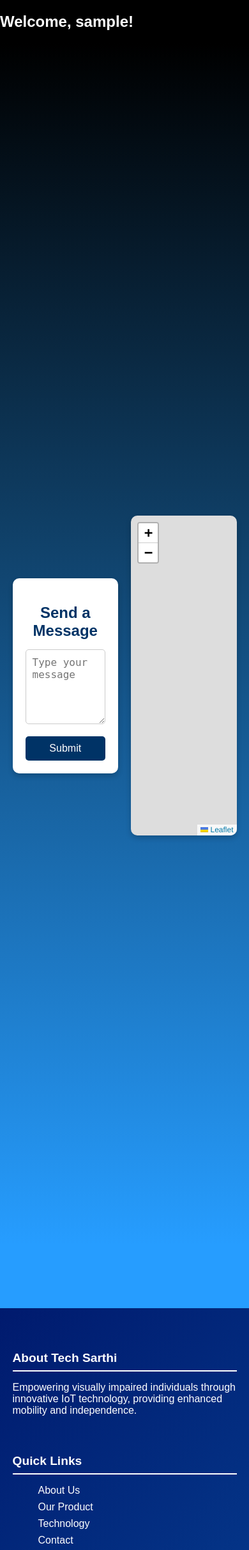
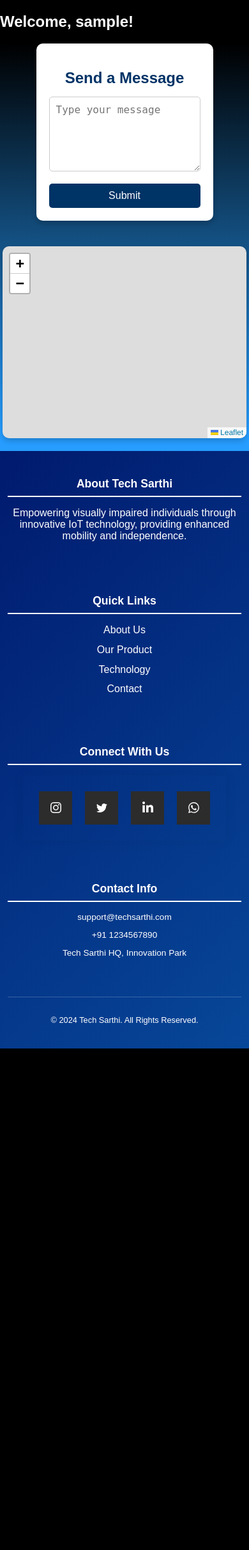
Before and after one commit to leviosa-1/Techsarthi, a Flask app: template templates/message.html in a window 390 px wide. Shown: the part 48-2471 px from the top of the page at 64% size. Run offline with Flask 3, Linux system fonts and the light colour scheme; the template is opened without the code that fills it: most values are stand-ins (such as "Sample title", 1, 10 or a date in 2020).

Commit message:
responsive messagehtml

```diff
--- a/static/style.css
+++ b/static/style.css
@@ -359,9 +367,106 @@
   height: 80vh;
   padding: 0 5%;
   margin: 0;
-  background: linear-gradient(180deg, rgba(0, 0, 0, 1) 0%, rgba(38, 157, 255, 1) 95%);
+  background: linear-gradient(
+    180deg,
+    rgba(0, 0, 0, 1) 0%,
+    rgba(38, 157, 255, 1) 95%
+  );
   background-color: black;
-  gap: 20px; /* Adds spacing between message section and map */
+  gap: 20px;
+}
+
+@media screen and (max-width: 1024px) {
+  /* Adjust for tablets and medium screens */
+  #content {
+    flex-direction: column;
+    height: auto;
+    padding: 0 3%;
+  }
+
+  .message-section,
+  #map {
+    flex: 0 0 100%;
+    margin-bottom: 20px; /* Spacing between message and map */
+  }
+
+  #map {
+    height: 400px; /* Ensure the map has enough height */
+    width: 100%; /* Ensure the map takes full width */
+    min-height: 300px; /* Minimum height for map visibility */
+  }
+}
+
+@media screen and (max-width: 768px) {
+  /* Adjust for mobile screens */
+  #content {
+    flex-direction: column;
+    height: auto;
+    padding: 0 2%;
+  }
+
+  .message-container {
+    width: 100%;
+    max-width: none;
+    padding: 15px;
+  }
+
+  #map {
+    height: 350px; /* Reduced map height for smaller screens */
+    width: 100%; /* Ensure full width */
+    min-height: 300px; /* Minimum height to avoid collapsing */
+  }
+
+  .message-container h2 {
+    font-size: 1.25rem;
+  }
+
+  #message-input {
+    padding: 8px;
+    font-size: 0.9rem;
+  }
+
+  .message-container button {
+    font-size: 0.9rem;
+  }
+
+  .popup-content h3 {
+    font-size: 1rem;
+  }
+}
+
+@media screen and (max-width: 480px) {
+  /* Adjust for very small screens (small mobile devices) */
+  #content {
+    padding: 0 1%;
+  }
+
+  .message-container {
+    padding: 10px;
+  }
+
+  .message-container h2 {
+    font-size: 1rem;
+  }
+
+  #map {
+    height: 300px; /* Further reduce map height */
+    width: 100%; /* Ensure full width */
+    min-height: 250px; /* Avoid map from disappearing */
+  }
+
+  #message-input {
+    padding: 6px;
+    font-size: 0.85rem;
+  }
+
+  .message-container button {
+    font-size: 0.85rem;
+  }
+
+  .popup-content h3 {
+    font-size: 0.9rem;
+  }
 }
 
 /* Message Section */
@@ -419,18 +524,20 @@
 /* Map Section */
 #map {
   flex: 1;
-  height: 500px; /* Map height */
+  height: 500px; /* Map height for larger screens */
   border-radius: 10px;
   box-shadow: 0 4px 8px rgba(0, 0, 0, 0.2);
+  width: 100%; /* Ensure full width */
+  min-height: 300px; /* Prevent map from collapsing on small screens */
 }
 
-
-
+/* Popup Section */
 .popup-content button:hover {
   background-color: #002244;
 }
+
 .message-popup {
-  display: none; /* Hidden by default */
+  display: none;
   position: fixed;
   top: 50%;
   left: 50%;
@@ -683,22 +793,29 @@
   pointer-events: none;
 }
 
+/* Footer */
 .footer {
-  background: linear-gradient(135deg, #001A6E, #074799);
+  background: linear-gradient(135deg, #001a6e, #074799);
   color: white;
   padding: 3rem 5%;
+  text-align: center; /* Center the footer content */
 }
 
 .footer-content {
   display: flex;
   flex-wrap: wrap;
   justify-content: space-between;
+  align-items: flex-start; /* Align items to the top */
+  gap: 2rem; /* Provide some space between sections */
+  margin-bottom: 2rem; /* Add spacing between footer content and bottom section */
 }
 
 .footer-section {
   flex: 1;
+  min-width: 250px;
+  max-width: 350px; /* Control maximum width for better balance */
   margin-right: 2rem;
-  min-width: 250px;
+  text-align: left; /* Align text to the left for a cleaner look */
 }
 
 .footer-section:last-child {
@@ -709,20 +826,23 @@
   border-bottom: 2px solid white;
   padding-bottom: 0.5rem;
   margin-bottom: 1rem;
-  font-size: 1.2rem;
+  font-size: 1.3rem; /* Adjust font size for better visibility */
 }
 
 .footer-section ul {
   list-style: none;
+  padding: 0;
+  margin: 0;
 }
 
 .footer-section ul li {
-  margin-bottom: 0.5rem;
+  margin-bottom: 0.8rem; /* Increase space between list items */
 }
 
 .footer-section ul li a {
   color: white;
   text-decoration: none;
+  font-size: 1rem; /* Slightly larger font size for readability */
   transition: color 0.3s ease;
 }
 
@@ -733,12 +853,13 @@
 
 .social-icons {
   display: flex;
-  gap: 1rem;
+  justify-content: center; /* Center social icons */
+  gap: 1.5rem; /* Space out icons */
 }
 
 .social-icons a {
   color: white;
-  font-size: 1.5rem;
+  font-size: 1.8rem; /* Larger icon size for better visibility */
   transition: color 0.3s ease;
 }
 
@@ -749,25 +870,149 @@
 .footer-bottom {
   text-align: center;
   padding-top: 2rem;
-  border-top: 1px solid rgba(255,255,255,0.2);
+  border-top: 1px solid rgba(255, 255, 255, 0.2);
   margin-top: 2rem;
+  font-size: 0.9rem; /* Slightly smaller font size for footer text */
 }
 
-@media screen and (max-width: 768px) {
+/* Responsive Adjustments for Laptop Screens */
+@media screen and (max-width: 1024px) {
+  .footer-content {
+    flex-direction: column; /* Stack the sections vertically on smaller screens */
+    align-items: center; /* Center align the sections */
+  }
+
+  .footer-section {
+    margin-right: 0;
+    margin-bottom: 2rem; /* Add spacing between sections */
+    text-align: center; /* Center the text within each section */
+    max-width: 400px; /* Allow sections to be wider on medium-sized screens */
+  }
+
+  .footer-section h3 {
+    font-size: 1.4rem; /* Increase heading font size */
+  }
+
+  .footer-section ul li {
+    font-size: 1.1rem; /* Slightly larger font size for list items */
+  }
+
+  .social-icons {
+    justify-content: center; /* Keep social icons centered */
+    margin-top: 2rem; /* Add space above social icons */
+  }
+
+  .social-icons a {
+    font-size: 2rem; /* Make the social icons larger for better visibility */
+  }
+
+  .footer-bottom {
+    font-size: 1rem; /* Make the bottom text slightly larger */
+  }
+}
+
+
+/* Responsive Adjustments */
+@media screen and (max-width: 1024px) {
   .footer-content {
     flex-direction: column;
+    align-items: center;
   }
 
   .footer-section {
     margin-right: 0;
     margin-bottom: 1.5rem;
+    text-align: center;
+    min-width: 100%;
+  }
+
+  .footer-section h3 {
+    font-size: 1.5rem; /* Slightly larger for better readability on medium screens */
+  }
+
+  .social-icons {
+    justify-content: center; /* Center the social icons */
+    margin-top: 1rem;
+  }
+
+  .social-icons a {
+    font-size: 1.8rem; /* Increase icon size slightly */
   }
 }
+
+@media screen and (max-width: 768px) {
+  .footer {
+    padding: 2rem 4%;
+  }
+
+  .footer-content {
+    flex-direction: column;
+    align-items: center;
+    padding: 0;
+  }
+
+  .footer-section {
+    margin-right: 0;
+    margin-bottom: 1rem;
+    text-align: center;
+    min-width: 100%;
+  }
+
+  .footer-section h3 {
+    font-size: 1.2rem; /* Adjust font size for smaller screens */
+  }
+
+  .footer-section ul li {
+    font-size: 0.9rem; /* Slightly smaller text for mobile */
+  }
+
+  .social-icons {
+    justify-content: center;
+    margin-top: 1rem;
+  }
+
+  .social-icons a {
+    font-size: 1.5rem; /* Adjust icon size for mobile */
+  }
+
+  .footer-bottom {
+    font-size: 0.9rem; /* Smaller footer bottom text */
+    padding-top: 1rem;
+  }
+}
+
+@media screen and (max-width: 480px) {
+  .footer {
+    padding: 1.5rem 3%;
+  }
+
+  .footer-section h3 {
+    font-size: 1.1rem; /* Adjust for very small screens */
+  }
+
+  .footer-section ul li {
+    font-size: 0.85rem; /* Make text smaller */
+  }
+
+  .social-icons {
+    gap: 0.8rem; /* Reduce gap between icons */
+  }
+
+  .social-icons a {
+    font-size: 1.3rem; /* Reduce icon size for mobile */
+  }
+
+  .footer-bottom {
+    font-size: 0.8rem; /* Even smaller text for the very small screens */
+    padding-top: 1rem;
+  }
+}
+
 /* From Uiverse.io by vinodjangid07 */
 .card {
   width: fit-content;
   height: fit-content;
-  background-color: linear-gradient(135deg, #001A6E, #074799);
+  background-color: linear-gradient(135deg, #001a6e, #074799);
   display: flex;
   align-items: center;
   justify-content: center;
```
Also changed, not shown: other parts of static/style.css (+43 -32 lines). Lines whose indentation alone changed are shown as unchanged.
